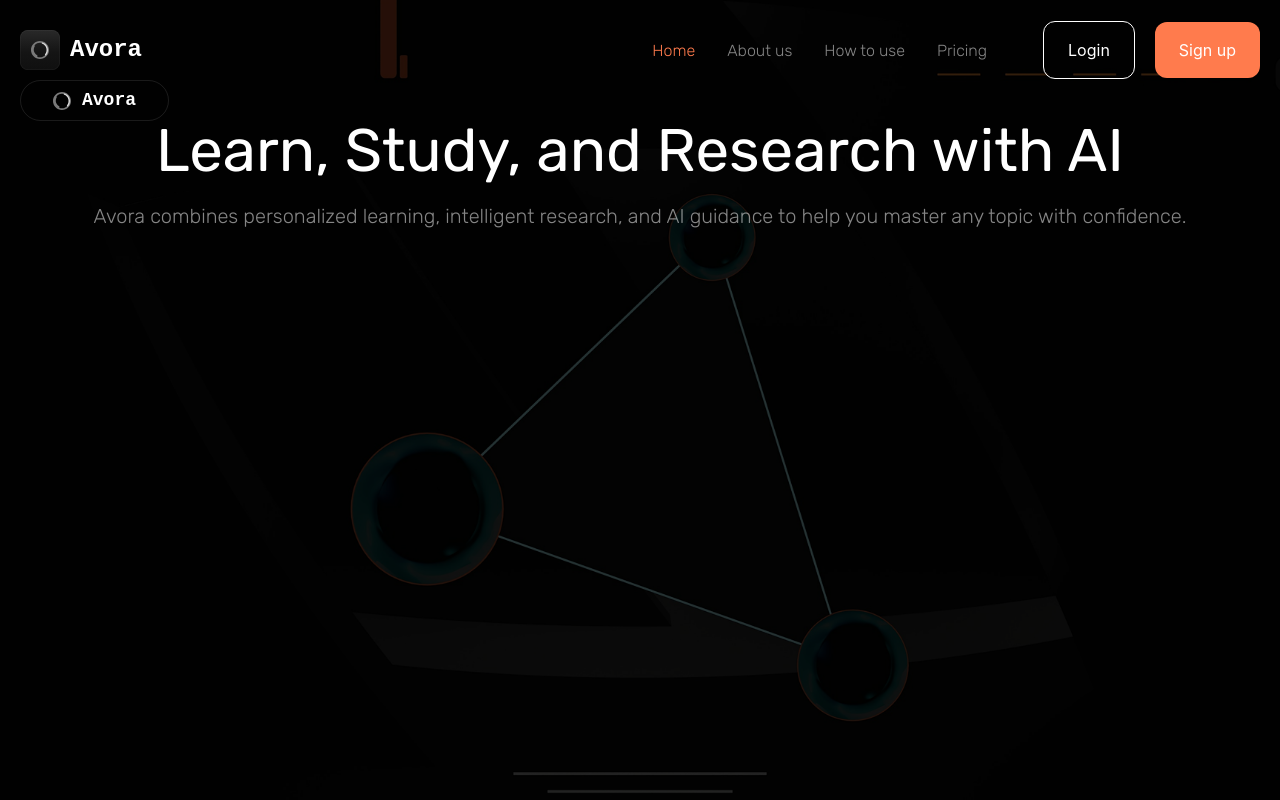
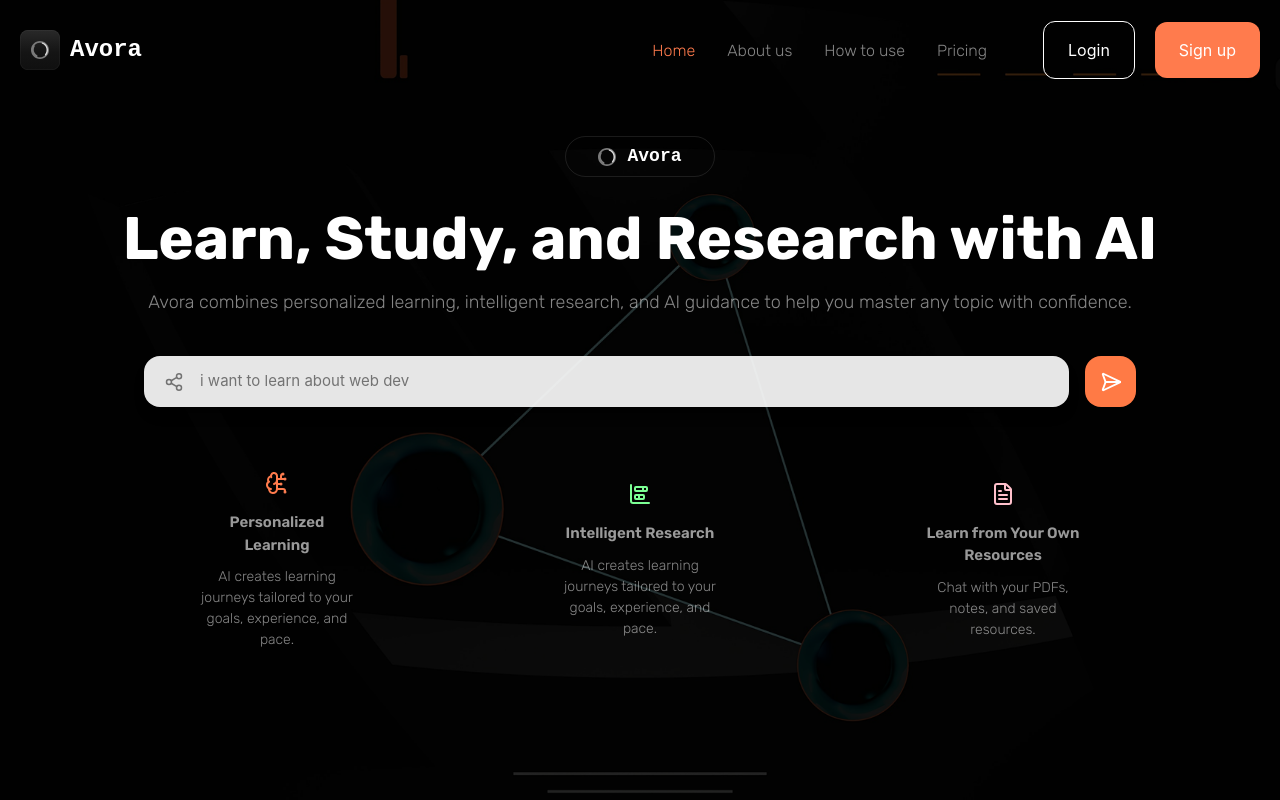
Before and after one commit to gaurav05505/ScholarAI, a React (Vite) app in the folder frontend/: page / in a window 1280 px wide. Built offline with nearby package versions, Linux system fonts and the light colour scheme.

Commit message:
worked on section1

```diff
--- /dev/null
+++ b/frontend/src/components/Searchbar.jsx
@@ -0,0 +1,38 @@
+import React from "react";
+import { Share2, SendHorizontal } from "lucide-react";
+
+const Searchbar = () => {
+  return (
+    <div className="w-4/5 flex items-center gap-4">
+      {/* Search Input */}
+      <div className="flex-1 h-[51px]  bg-white/90 rounded-2xl flex items-center px-5 shadow-lg">
+        {/* Left Icon */}
+        <Share2
+          size={20}
+          className="text-neutral-500 shrink-0"
+          strokeWidth={1.8}
+        />
+
+        {/* Input */}
+        <input
+          type="text"
+          placeholder="i want to learn about web dev"
+          className="flex-1 bg-transparent px-4 text-[15px] text-neutral-900 placeholder:text-neutral-500 outline-none"
+        />
+      </div>
+
+      {/* Send Button */}
+      <button
+        className="h-[51px] w-[51px] rounded-2xl bg-[#FF7A45] hover:bg-[#ff6b32] transition-all duration-200 flex items-center justify-center"
+      >
+        <SendHorizontal
+          size={22}
+          className="text-white"
+          strokeWidth={2}
+        />
+      </button>
+    </div>
+  );
+};
+
+export default Searchbar;
--- a/frontend/src/pages/Landingpages/Section1.jsx
+++ b/frontend/src/pages/Landingpages/Section1.jsx
@@ -1,25 +1,62 @@
 import React from 'react'
 import Navbar from '../../components/Navbar'
+import Searchbar from '../../components/Searchbar'
+import { BrainCircuit, ChartBarStacked, FileText } from 'lucide-react'
 
 const Section1 = () => {
   return (
-    <div className=' p-5 h-screen w-full bg-[url(/landing-background.png)] bg-cover '>
+    <div className=' p-5 h-screen w-full bg-[url(/landing-background.png)]  bg-cover  '>
       <Navbar />
 
-      <div>
-        {/* inside logo  */}
-        <div className='flex gap-2.5 items-center justify-center w-fit px-8 py-1.5 rounded-full border border-white/10 '>
-          <img src="/s-logo.svg" alt="" />
-          <h1 className='text-[18px] font-heading font-semibold'>Avora</h1>
+      <div className='flex flex-col items-center gap-10'>
+          <div className='flex flex-col items-center justify-center gap-8 mt-14'>
+          {/* inside logo  */}
+          <div className='flex gap-2.5 items-center justify-center w-fit px-8 py-1.5 rounded-full border border-white/10 '>
+            <img src="/s-logo.svg" alt="" />
+            <h1 className='text-[18px] font-heading font-semibold'>Avora</h1>
+          </div>
+
+          <div className='flex flex-col gap-5 items-center'>
+            <h1 className='text-6xl font-body font-bold '>Learn, Study, and Research with AI</h1>
+            <p className='text-[18px] font-body font-light text-white/52 '>Avora combines personalized learning, intelligent research, and AI guidance to help you master any topic with confidence.</p>
+          </div>
+
+
         </div>
 
-        <div className='flex flex-col gap-5 items-center'>
-          <h1 className='text-6xl font-body'>Learn, Study, and Research with AI</h1>
-          <p className='text-[20px] font-body font-light text-white/52 '>Avora combines personalized learning, intelligent research, and AI guidance to help you master any topic with confidence.</p>
+        <Searchbar />
+      </div>
+
+      <div className='flex gap-50 items-center  justify-center mt-16 '>
+        {/* first learning  */}
+        <div className='flex flex-col items-center gap-4 '>
+          <BrainCircuit color='#FF7B4D' />
+          <div className='w-[163px] flex flex-col gap-2.5'>
+            <h2 className='text-[15px] font-body font-semibold text-center text-white/60 '>Personalized Learning</h2>
+            <p className='text-[14px] font-body font-light text-center text-white/52 '>AI creates learning journeys tailored to your goals, experience, and pace.</p>
+          </div>
         </div>
 
+        {/* sec research  */}
+        <div className='flex flex-col items-center gap-4   '>
+          <ChartBarStacked color='#7CFF94' />
+          <div className='w-[163px] flex flex-col gap-2.5'>
+            <h2 className='text-[15px] font-body font-semibold text-center text-white/60 '>Intelligent Research</h2>
+            <p className='text-[14px] font-body font-light text-center text-white/52 '>AI creates learning journeys tailored to your goals, experience, and pace.</p>
+          </div>
+        </div>
+
+        {/* third resource  */}
+        <div className='flex flex-col items-center gap-4 '>
+          <FileText color='pink' />
+          <div className='w-[163px] flex flex-col gap-2.5'>
+            <h2 className='text-[15px] font-body font-semibold text-center text-white/60 '>Learn from Your Own Resources</h2>
+            <p className='text-[14px] font-body font-light text-center text-white/52 '>Chat with your PDFs, notes, and saved resources.</p>
+          </div>
+        </div>
 
       </div>
+
     </div>
   )
 }
```
